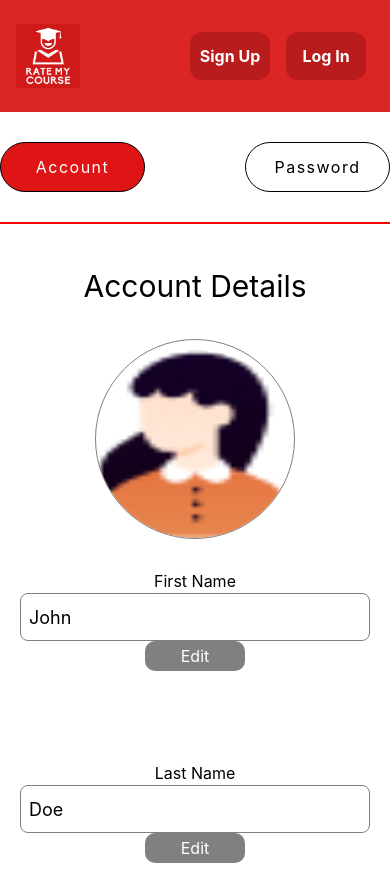
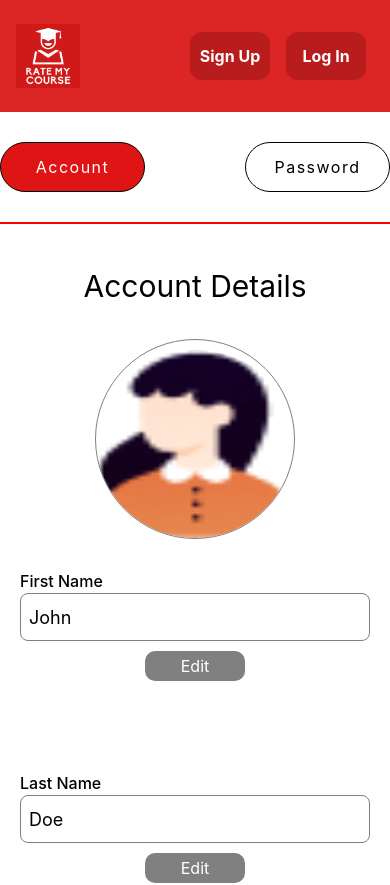
Before and after one commit to mrmallam/Rate_My_Course, a React (Create React App) app in the folder Frontend/rate_my_course/: page /accountSettings in a window 390 px wide. Shown: the top 885 px of the page. Built offline with nearby package versions, Linux system fonts and the light colour scheme.

Commit message:
updated styling

```diff
--- a/Frontend/rate_my_course/src/styles/AccountSettingsAccount.css
+++ b/Frontend/rate_my_course/src/styles/AccountSettingsAccount.css
@@ -4,10 +4,10 @@
 }
 
 .mainContainer--account{
-
     display: flex;
     flex-direction: column;
     align-items: center;
+    justify-content: center;
 }
 
 
@@ -38,24 +38,6 @@
 
 
 
-.labelContainer{
-    display: flex;
-    flex-direction: column;
-    align-items: flex-start;
-    gap: 53px;
-    text-transform: uppercase;
-    font-weight: bold;
-    text-wrap:wrap;
-}
-
-.inputContainer--accountSettingsPassword {
-    display: flex;
-    flex-direction: column;
-}
-
-.inputContainer--accountSettingsPassword label {
-    color: red;
-}
 
 #textFieldContainer--accountSettingsAccount{
     gap: 30px;
@@ -67,6 +49,11 @@
     align-items: center;
     width: 100%;
     padding-left: 20px;
+}
+
+.inputContainer label {
+    width: 100px;
+    font-weight: 500;
 }
 
 
@@ -90,15 +77,10 @@
 
 
 .editButtons button {
-    width: 500px;
+    width: 100%;
     height: 30px;
 }
 
-
-/* #inputBox--accountSettingsAccount{
-    border: 1px solid red;
-
-} */
 
 #saveButton {
     background-color: rgb(12, 179, 12);
@@ -151,9 +133,11 @@
     }
 
     .editButtonsContainer {
-        margin: 0px;
         display: flex;
         justify-content: center;
+        margin: 0px;
+        padding: 0px;
+        margin-top: 10px;
     }
 
     .editButtons {
@@ -168,14 +152,13 @@
         margin: 0px;
     }
 
-    .labelContainer {
-        position: absolute;
+    .inputContainer label {
         display: flex;
-        margin: 0px;
-        gap: 144px;
-        top: 545px;
-        padding-left: 8px;
+        width: 100%;
+        justify-content: flex-start;
+
     }
+
 
     #textFieldContainer--accountSettingsAccount {
         padding: 0px;
--- a/Frontend/rate_my_course/src/styles/AccountSettingsPassword.css
+++ b/Frontend/rate_my_course/src/styles/AccountSettingsPassword.css
@@ -9,10 +9,12 @@
     flex-direction: column;
 }
 
+
 .textFieldContainer {
     display: flex;
     flex-direction: column;
     align-items: center;
+    gap: 15px;
 }
 
 .titleContainer {
@@ -21,10 +23,17 @@
     justify-content: center;
 }
 
-#inputContainer--accountSettingsPassword{
+.inputContainer--accountSettingsPassword{
     display: flex;
     flex-direction: column;
-    justify-content: center;
+}
+
+.top-label {
+    font-weight:500;
+}
+
+.errorLabel {
+    color: red;
 }
 
 .changePasswordButtonContainer {
@@ -41,8 +50,3 @@
     font-weight: bold;
     letter-spacing: 1px;
 }
-
-#changePasswordButton:hover {
-    background-color: red;
-    color: white;
-}
```
